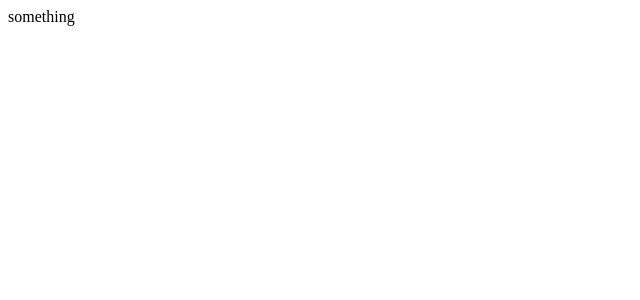
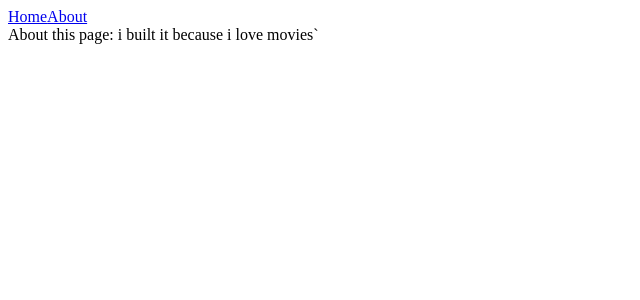
Before and after one commit to suzieep/React-movie-app, a React (Create React App) app: page /#/about in a window 1280 px wide. Shown: the top 300 px of the page, without its empty margins (0-640 px from the left). Built offline with nearby package versions, Linux system fonts and the light colour scheme.

Commit message:
#6.2 Building the Navigation

```diff
--- a/src/App.js
+++ b/src/App.js
@@ -1,7 +1,20 @@
 import React from "react";
+import { HashRouter, Route } from "react-router-dom";
+import About from "./routes/About";
+import Home from "./routes/Home";
+import Navigation from "./components/Navigation"
 
-function App(){
-    return <span>something</span>
+function App() {
+  return (
+    //exact 이거 아니면 route 안함
+
+    // link has to be inside of the Router
+    <HashRouter>
+      <Navigation />
+      <Route path="/" exact={true} component={Home} />
+      <Route path="/about" component={About} />
+    </HashRouter>
+  );
 }
 
 export default App;
--- a/src/components/Movie.js
+++ b/src/components/Movie.js
@@ -1,6 +1,6 @@
 import React from "react";
 import PropTypes from "prop-types";
-import "./components/Movie.css";
+import "./Movie.css";
 
 function Movie({ id, year, title, summary, poster, genres }) {
   return (
--- /dev/null
+++ b/src/components/Navigation.js
@@ -0,0 +1,13 @@
+import React from "react";
+import { Link } from "react-router-dom";
+
+function Navigation() {
+  return (
+    <div>
+      <Link to="/">Home</Link>
+      <Link to="/about">About</Link>
+    </div>
+  );
+}
+
+export default Navigation;
--- a/src/routes/About.js
+++ b/src/routes/About.js
@@ -0,0 +1,7 @@
+import React from "react";
+
+function About(){
+    return <span>About this page: i built it because i love movies`</span>
+}
+
+export default About
```
